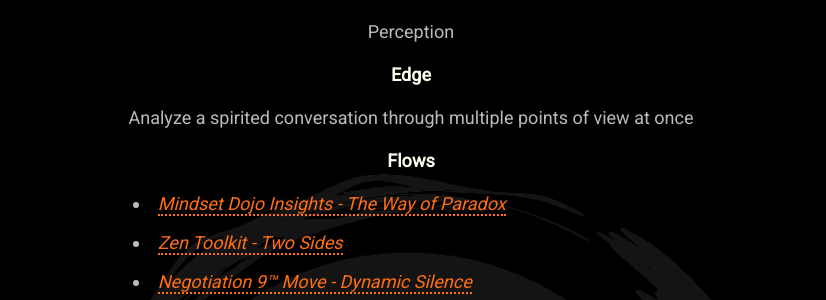
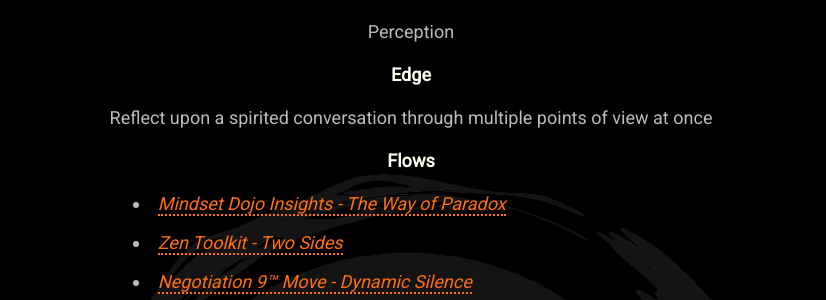
Before and after one commit to mindset-dojo/mindset-dojo.github.io, a Jekyll site: the page built from program.md, in a window 1280 px wide and 900 px high, scrolled down 2622 px. Shown: the part 153-453 px from the top of the window, without its empty margins (229-1055 px from the left). Built offline with Jekyll 4.4.1, drawn with Linux system fonts in a browser that asks for light colours; some web fonts are replaced.

Commit message:
refactor(program): change analyze to reflect upon in green level edge challenge.

```diff
--- a/_data/program.yaml
+++ b/_data/program.yaml
@@ -63,7 +63,7 @@ levels:
     label: 5th Kyu
     level: -5
     intention: Perception
-    edge: Analyze a spirited conversation through multiple points of view at once
+    edge: Reflect upon a spirited conversation through multiple points of view at once
     flows:
       - label: Mindset Dojo Insights - The Way of Paradox
         url: https://medium.com/p/a816cdbe685e
```
